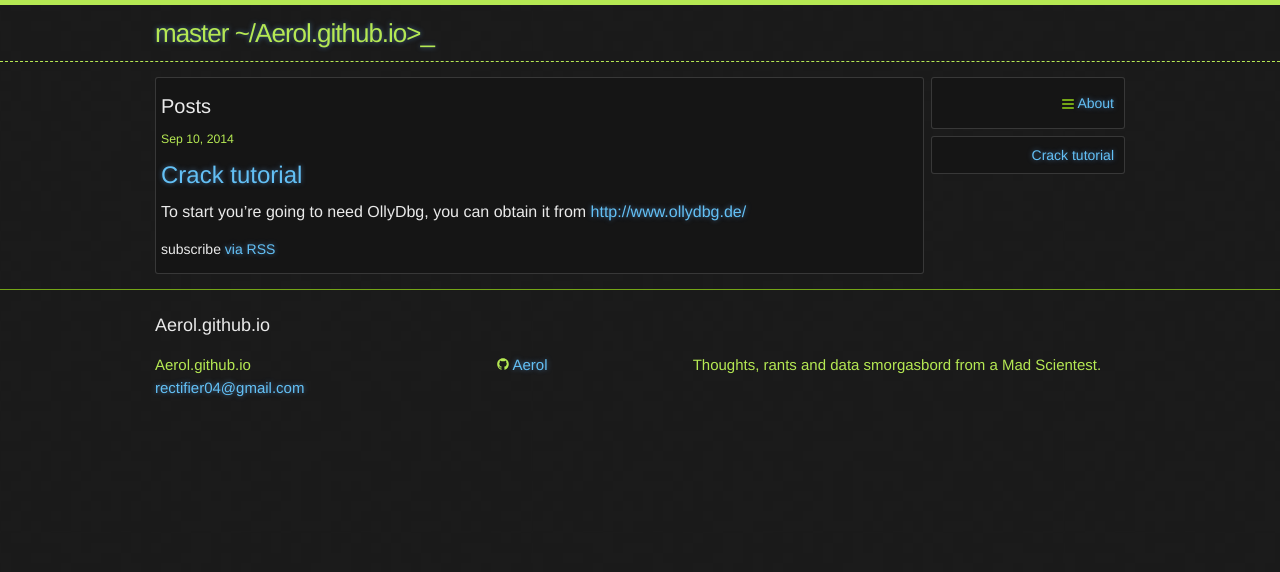
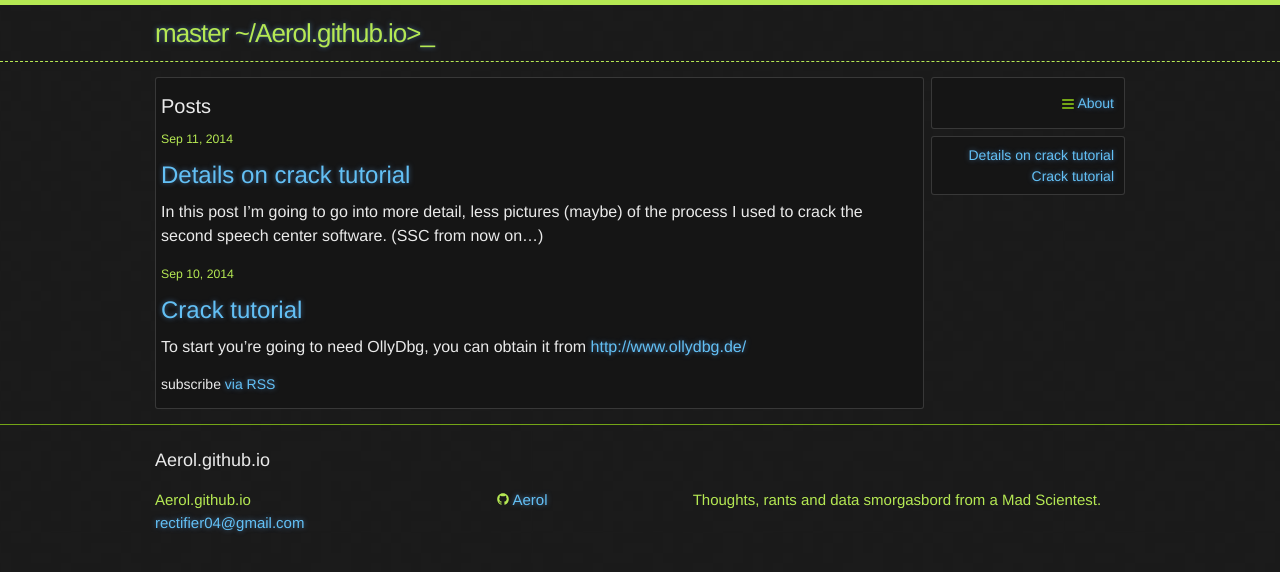
Before and after one commit to Aerol/Aerol.github.io, a Jekyll site: the page built from index.html, in a window 1280 px wide. Shown: the top 572 px of the page. Built offline with Jekyll 4.4.1, drawn with Linux system fonts in a browser that asks for light colours; some of the changed lines change nothing that is shown.

Commit message:
Fixing syntax highlighting

```diff
--- /dev/null
+++ b/_posts/2014-09-11-crack-tutorial-details.markdown
@@ -0,0 +1,31 @@
+---
+layout: post
+title:  "Details on crack tutorial"
+date:   2014-09-11 06:54:12
+tags:   tutorial crack software learning
+---
+In this post I'm going to go into more detail, less pictures (maybe) of the process I used to crack the second speech center software. (SSC from now on...)
+
+I started last time with just jumping in and grabbing OllyDbg (one of the greatest debuggers ever written.), grabbing the OllyDump plugin and proceeding to hold your hand and walk you through one of the simplest cracking methods. Now I'm going to go into more detail about why I did what and why it worked, no training wheels. (mostly because this is like riding a tricycle...seriously.)
+
+When we first opened the SSC exe in Olly, we got presented with a big 'ol scary assembly dump of the executable in memory, don't worry too much about it, x86 and other assembly languages can look scary but they're really pretty simple.
+
+Just below the assembly dump is a nice little window that can be super helpful; giving you details about the currently highlighted instruction, such as the current value of processor registers or the action taken on condition jumps (as is the case in the "tutorial")
+
+On the lower left is the hex dump of the executable's memory space (it's also the executable itself), with memory address, hex and ascii output; it's quite neat to see functions being looped to process a string or something, super duper useful at times.
+
+Next to that is the process's stack region, super handy when tracing function calls and stuff. (could come in handy I guess if you're writing a stack overflow exploit *cough*)
+Certain things happen when certain instructions are executed by the processor, when a CALL instruction is made, EIP (next code to execute) is PUSHd onto the stack and a JMP is made to the location indicated by the label operand (IE iisc.0040A8EC jumps to the 0040A8EC address ub tge iisc.exe address space), so from that simple example you should hopefully see how useful a visual representation of the stack can come in handy.
+
+The last window is one of the most important (really they're all important, but since this is the last window, it's super duper important), this is the CPU status window (or some such), it contains all the register's current value, processor status flag bits, the flags register, and a bunch of floating point stuff.
+
+Now that I've explained a little about everything in the window, let's continue with the cracking process. To start why did I search for the error message string? Because most of the time it's the simplest check to bypass and if it's successful, you just cracked the software with very little effort. Something I didn't screenshot when I did all this, like 3 years ago, is that in the same section the error message is, lower in memory (higher up in the dump), the success message is there, so I knew I was close to where I wanted to be. Scrolling back up a tiny bit to find the conditional jumps that lead to the error message, setting a breakpoint and rerunning, flipping conditional bit and forcing the success message I was expecting to just get a success message and still have it not register success, but to my surprise it did and it was the quickest cracks ever. (Took me less than 10 minutes to finish)
+
+If I had traced into the iisc.004078c4 instruction right before the JNZ I would have known for certain if skipping the jump would work or not (maybe)
+
+{% highlight nasm %}
+CALL iisc.004078c4
+JNZ SHORT iisc.005a6493
+{% endhighlight %}
+
+For all I know there could have been another check shortly after the error/success call and I would have to step forward to find it by hand, though there's probably ways to find it without doing it by hand, but I'm no professional or master at this, just a tinkerer. And yes, I did put the syntax highlight in just to see if pygments could handle assembly and it can! :D
--- a/_sass/_syntax-highlighting.scss
+++ b/_sass/_syntax-highlighting.scss
@@ -42,7 +42,7 @@
     .ne    { color: #268bd2; font-weight: bold } // Name.Exception
     .nf    { color: #268bd2; font-weight: bold } // Name.Function
     .nn    { color: #555 } // Name.Namespace
-    .nt    { color: #000080 } // Name.Tag
+    .nt    { color: #859900 } // Name.Tag
     .nv    { color: #859900 } // Name.Variable
     .ow    { font-weight: bold } // Operator.Word
     .w     { color: #bbb } // Text.Whitespace
```
